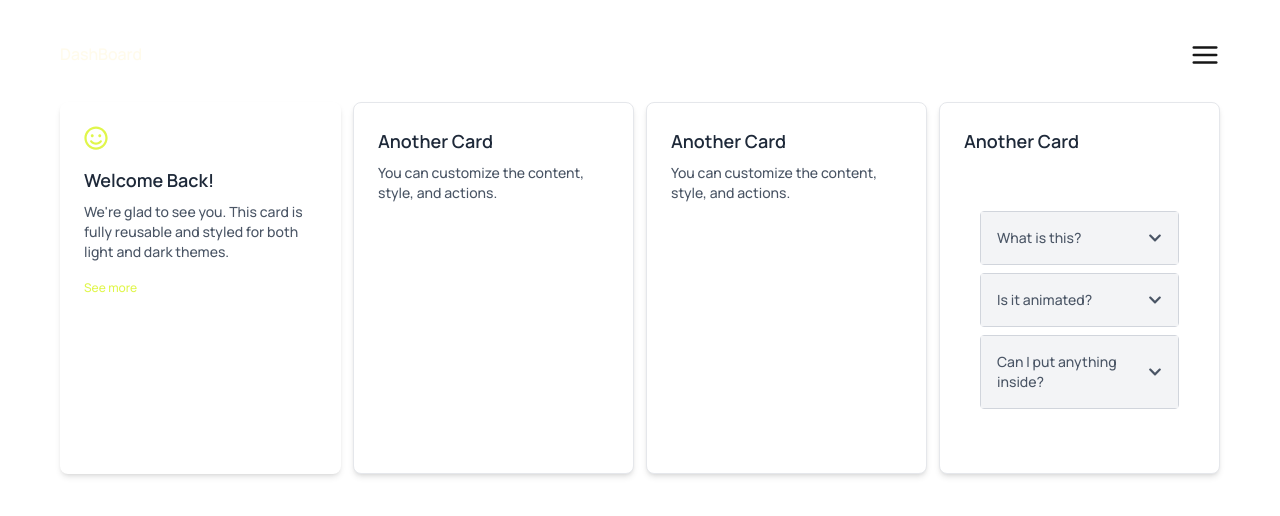
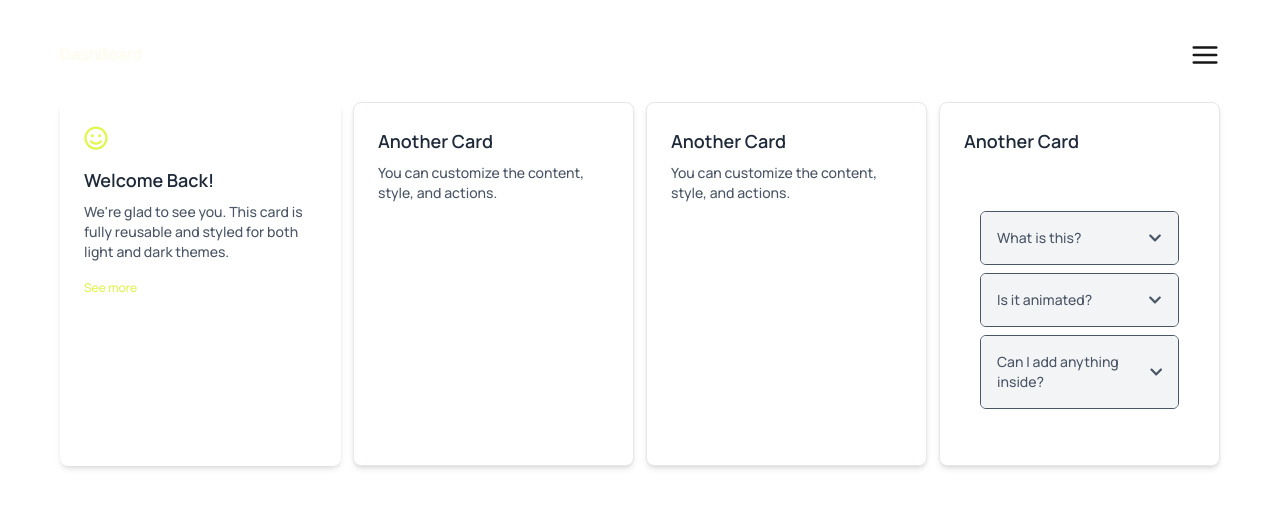
Before and after one commit to xircarstudio/crypto-proj, a React (Vite) app: page /dashboard in a window 1280 px wide. Shown: the top 516 px of the page. Built offline with nearby package versions, Linux system fonts and the light colour scheme; a web font is replaced by a local one.

Commit message:
upon another accordion to close

```diff
--- a/src/components/ui/Accordion.jsx
+++ b/src/components/ui/Accordion.jsx
@@ -1,32 +1,17 @@
-import React, { useState } from "react";
-import { FaChevronDown, FaChevronUp } from "react-icons/fa";
+import { createContext, useContext, useState } from "react";
 
-export default function Accordion({ title, children, defaultOpen = false }) {
-  const [isOpen, setIsOpen] = useState(defaultOpen);
+const AccordionContext = createContext();
+
+export default function Accordion({ children }) {
+  const [openIndex, setOpenIndex] = useState(null);
 
   return (
-    <div className="w-full rounded border border-gray-300 dark:border-gray-700 mb-2">
-      <button
-        onClick={() => setIsOpen(!isOpen)}
-        className="w-full flex justify-between items-center p-4 bg-gray-100 dark:bg-gray-800 text-left"
-      >
-        <span className="font-medium">{title}</span>
-        <span className="ml-4 text-gray-600 dark:text-gray-300">
-          {isOpen ? <FaChevronUp /> : <FaChevronDown />}
-        </span>
-      </button>
-
-      <div
-        className={`transition-all duration-300 overflow-hidden ${
-          isOpen ? "max-h-screen p-4 pt-0" : "max-h-0 p-0"
-        }`}
-      >
-        {isOpen && (
-          <div className="text-sm text-gray-700 dark:text-gray-300">
-            {children}
-          </div>
-        )}
-      </div>
-    </div>
+    <AccordionContext.Provider value={{ openIndex, setOpenIndex }}>
+      <div className="space-y-2">{children}</div>
+    </AccordionContext.Provider>
   );
 }
+
+export function useAccordion() {
+  return useContext(AccordionContext);
+}
--- /dev/null
+++ b/src/components/ui/AccordionItem.jsx
@@ -0,0 +1,35 @@
+// AccordionItem.jsx
+import { useAccordion } from "./Accordion";
+import { FaChevronDown } from "react-icons/fa";
+
+export default function AccordionItem({ index, title, children }) {
+  const { openIndex, setOpenIndex } = useAccordion();
+  const isOpen = openIndex === index;
+
+  const toggle = () => {
+    setOpenIndex(isOpen ? null : index);
+  };
+
+  return (
+    <div className="border rounded-md overflow-hidden">
+      <button
+        onClick={toggle}
+        className="flex justify-between items-center w-full p-4 font-medium text-left bg-gray-100 dark:bg-body"
+      >
+        {title}
+        <FaChevronDown
+          className={`transition-transform duration-300 ${
+            isOpen ? "rotate-180" : ""
+          }`}
+        />
+      </button>
+      <div
+        className={`transition-all duration-300 ease-in-out px-4 overflow-hidden ${
+          isOpen ? "max-h-96 py-4" : "max-h-0 py-0"
+        }`}
+      >
+        {children}
+      </div>
+    </div>
+  );
+}
--- a/src/components/ui/Card.jsx
+++ b/src/components/ui/Card.jsx
@@ -3,7 +3,7 @@ import React from "react";
 function Card({ title, children, icon, footer, className = "" }) {
   return (
     <div
-      className={`bg-white dark:bg-body shadow-md rounded-lg p-6 transition-colors duration-300 w-full  transition-all duration-300 ease-in-out   ${className}`}
+      className={`bg-white dark:bg-body shadow-md rounded-lg p-6 transition-colors duration-300 w-full  ease-in-out   ${className}`}
     >
       {icon && <div className="mb-4">{icon}</div>}
       {title && (
--- a/src/pages/dashboard/dashboard/Dashboard.jsx
+++ b/src/pages/dashboard/dashboard/Dashboard.jsx
@@ -2,6 +2,7 @@ import React from "react";
 import Card from "../../../components/ui/Card";
 import { FaRegSmile } from "react-icons/fa";
 import Accordion from "../../../components/ui/Accordion";
+import AccordionItem from "../../../components/ui/AccordionItem";
 
 const Dashboard = () => {
   return (
@@ -36,16 +37,17 @@ const Dashboard = () => {
         className="border border-gray-200 dark:border-gray-700"
       >
         <div className="max-w-md mx-auto mt-10 p-4">
-          <Accordion title="What is this?">
-            This is a reusable accordion built with React and Tailwind CSS.
-          </Accordion>
-
-          <Accordion title="Is it animated?">
-            Yes! The open/close animation uses Tailwind's transition utilities.
-          </Accordion>
-
-          <Accordion title="Can I put anything inside?">
-            Absolutely. You can include text, images, links—anything valid JSX.
+          <Accordion>
+            <AccordionItem index={0} title="What is this?">
+              This is a reusable accordion with only one open at a time.
+            </AccordionItem>
+            <AccordionItem index={1} title="Is it animated?">
+              Yes! It's using Tailwind transitions and conditional classes.
+            </AccordionItem>
+            <AccordionItem index={2} title="Can I add anything inside?">
+              Of course! You can add text, images, links, or even other
+              components.
+            </AccordionItem>
           </Accordion>
         </div>
       </Card>
```
